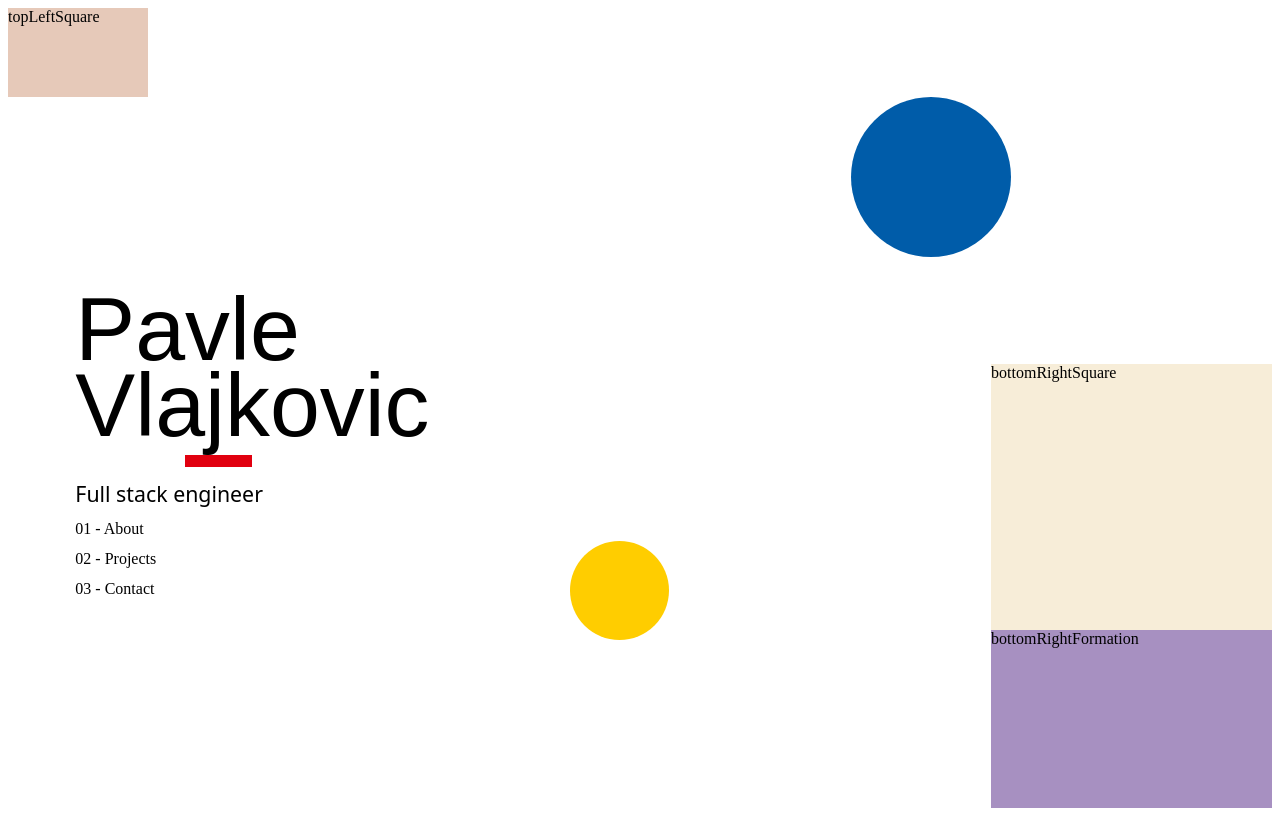
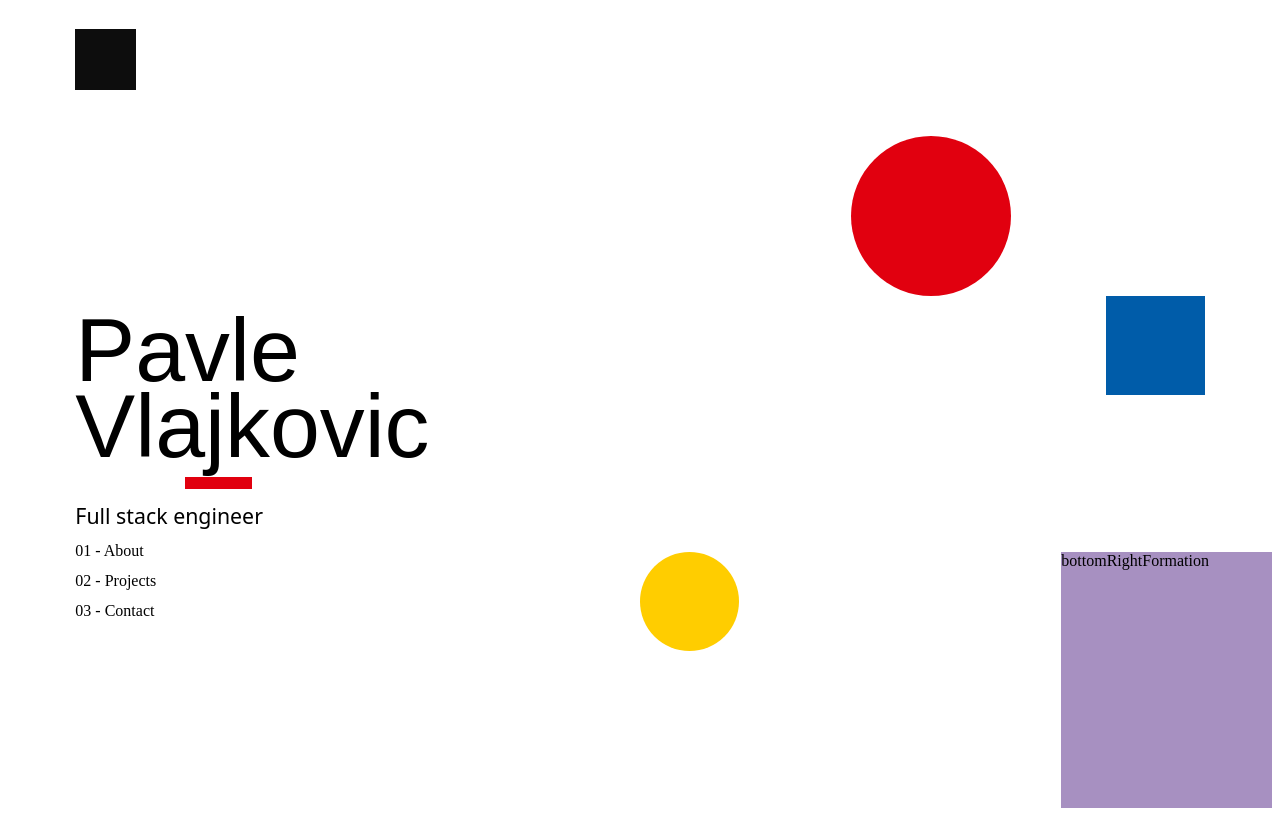
Before and after one commit to VlajkovicPavle/portfolio-website, a website: page src/sections/landing/landing.html in a window 1280 px wide. Drawn offline with Linux system fonts and the light colour scheme; files that its build step writes are made by us from their sources; files whose address does not match are found by name.

Commit message:
feat(landing): implement squares

```diff
--- a/src/sections/landing/landing.css
+++ b/src/sections/landing/landing.css
@@ -2,14 +2,14 @@
 
 #landing-page-layout {
   display: grid;
-  grid-template-rows: repeat(9, 1fr);
-  grid-template-columns: repeat(9, 1fr);
+  grid-template-rows: repeat(6, 1fr);
+  grid-template-columns: repeat(6, 1fr);
   gap: 0;
   width: 100%;
   height: 100vh;
 
   #infoSection {
-    grid-area: 4 / 1 / 8 / 4;
+    grid-area: 3 / 1 / 6 / 3;
     > div {
       margin: var(--space-sm) var(--space-sm) var(--space-xs) var(--space-3xl);
     }
@@ -42,27 +42,33 @@
   }
 
   #topLeftSquare {
-    grid-area: 1/1/2/2;
-    background-color: rgba(205, 148, 117, 0.5);
+    grid-area: 1 / 1 / 2 / 2;
+    .square {
+      width: var(--shape-xs);
+      height: var(--shape-xs);
+      margin-left: var(--space-3xl);
+      margin-top: var(--space-md);
+      background-color: var(--inverse-bg);
+    }
   }
 
   #topRightCircle {
-    grid-area: 2 / 7 / 4 / 9;
+    grid-area: 2 / 5 / 3 / 7;
     .circle {
       width: var(--shape-md);
       height: var(--shape-md);
-      background: var(--bauhaus-blue);
+      background: var(--bauhaus-red);
       border-radius: 50%;
     }
   }
 
   #bottomRightFormation {
-    grid-area: 8 / 8 / 10 / 10;
+    grid-area: 5 / 6 / 7 / 7;
     background-color: rgba(81, 35, 131, 0.5);
   }
 
   #midCircle {
-    grid-area: 7 / 5 / 9 / 7;
+    grid-area: 5 / 4 / 6 / 5;
     .circle {
       width: var(--shape-sm);
       height: var(--shape-sm);
@@ -72,7 +78,13 @@
   }
 
   #bottomRightSquare {
-    grid-area: 5 / 8 / 8 / 10;
-    background-color: rgba(239, 219, 178, 0.5);
+    grid-area: 3 / 5 / 5 / 7;
+    direction: rtl;
+    .square {
+      width: var(--shape-sm);
+      height: var(--shape-sm);
+      margin-right: var(--space-3xl);
+      background-color: var(--bauhaus-blue);
+    }
   }
 }
--- a/src/sections/landing/landing.html
+++ b/src/sections/landing/landing.html
@@ -16,10 +16,10 @@
         <a href="#contact">03 - Contact</a>
       </div>
     </div>
-    <div id="topLeftSquare">topLeftSquare</div>
+    <div id="topLeftSquare"><div class="square"></div></div>
     <div id="topRightCircle"><div class="circle"></div></div>
     <div id="bottomRightFormation">bottomRightFormation</div>
     <div id="midCircle"><div class="circle"></div></div>
-    <div id="bottomRightSquare">bottomRightSquare</div>
+    <div id="bottomRightSquare"><div class="square"></div></div>
   </div>
 </section>
--- a/src/variables.css
+++ b/src/variables.css
@@ -11,6 +11,8 @@
   --surface: light-dark(#ffffff, #1a1a1a);
   --text-primary: light-dark(#000000, #fafafa);
   --text-secondary: light-dark(#4a4a4a, #b8b8b8);
+  --inverse-bg: light-dark(#0d0d0d, #fafafa);
+  --inverse-surface: light-dark(#1a1a1a, #ffffff);
 
   /* Accents */
   --accent-gray: light-dark(#c8c8c8, #3a3a3a);
```
